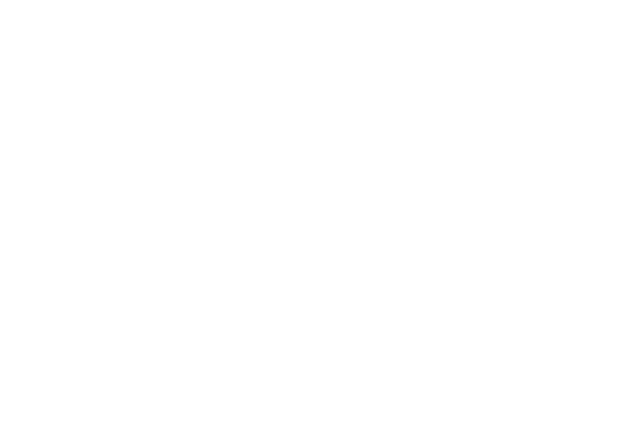
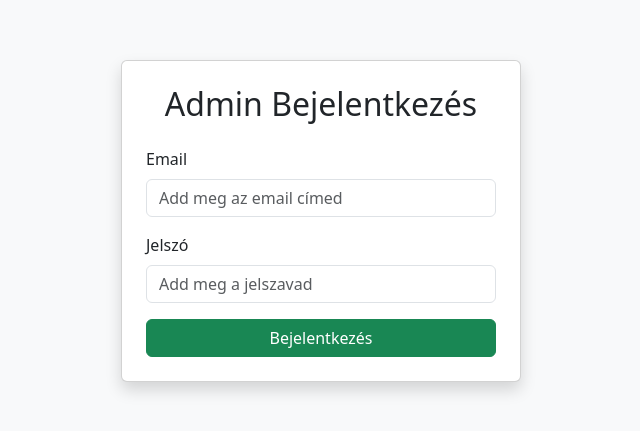
Before and after one commit to HetBalint/evvegiprojekt2025, a React (Create React App) app in the folder frontend/: page /login in a window 1280 px wide. Before the commit this address had no page. Shown: the part 179-610 px from the top of the page, without its empty margins (319-959 px from the left). Built offline with nearby package versions, Linux system fonts and the light colour scheme.

Commit message:
01.29napvege

```diff
--- a/frontend/src/AdminPanel/AdminLogin.jsx
+++ b/frontend/src/AdminPanel/AdminLogin.jsx
@@ -1,5 +1,6 @@
 import React, { useState } from "react";
 import "bootstrap/dist/css/bootstrap.min.css";
+import './LoginValidation';
 
 function AdminLogin() {
     const [values, setValues] = useState({
@@ -7,12 +8,13 @@
         password: ''
     })
 
+    const [errors, setErrors] = useState({})
     const handleInput = (event) => {
         setValues(prev => ({...prev, [event.target.name]: [event.target.value]}))
     }
     const handleSubmit =(event) => {
         event.preventDefault();
-
+        setErrors(validation(values));
     }
 
 
@@ -23,7 +25,7 @@
         <form action="" onSubmit={handleSubmit}>
           <div className="mb-3">
             <label htmlFor="email" className="form-label">Email</label>
-            <input type="email" className="form-control" name="email" placeholder="Add meg az emailcímed"
+            <input type="email" className="form-control" name="email" placeholder="Add meg az email címed"
             onChange={handleInput}/>
           </div>
           <div className="mb-3">
--- a/frontend/src/App.js
+++ b/frontend/src/App.js
@@ -15,7 +15,7 @@
   return (
     <BrowserRouter>
       <Routes>
-        <Route path="/" element={<AdminLogin />} />
+        <Route path="/login" element={<AdminLogin />} />
         <Route path="/adminlist" element={<AdminList />} />
         <Route path="/create" element={<AdminCreate />} />
         <Route path="/edit/:id" element={<AdminUpdate />} />
```
